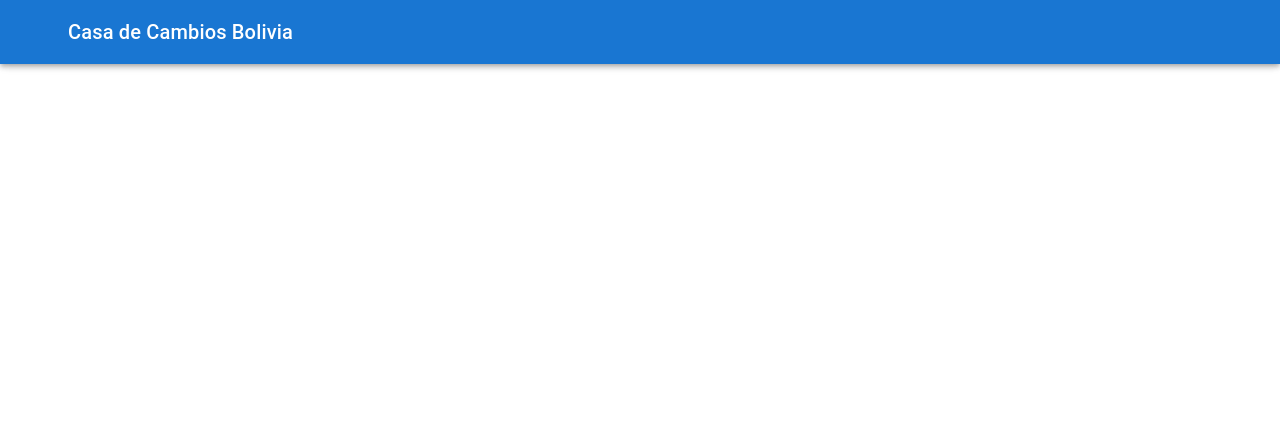
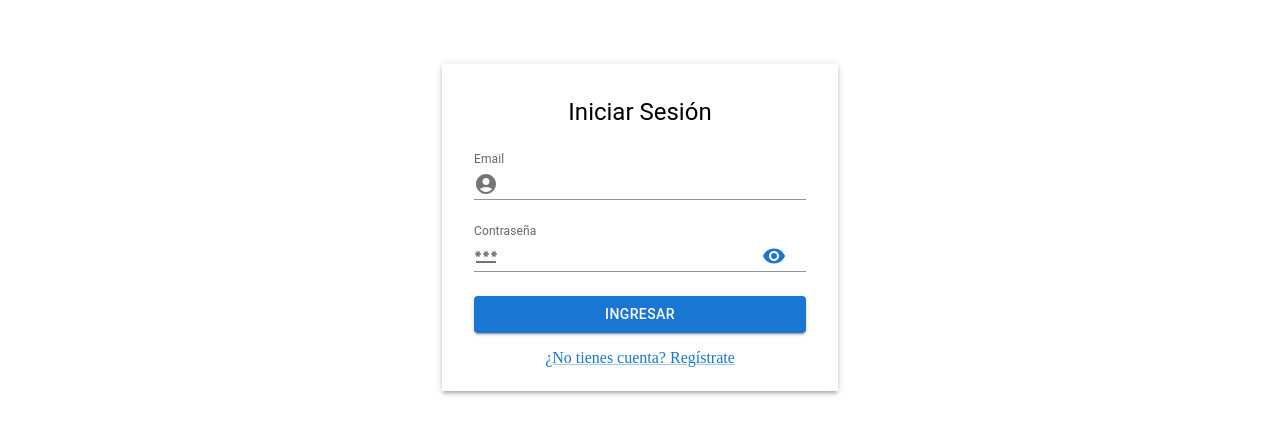
Before and after one commit to Andrezuu/proyecto-certi-react, a React (Vite) app: page /login in a window 1280 px wide. Shown: the top 434 px of the page. Built offline with nearby package versions, Linux system fonts and the light colour scheme; some icons are missing.

Commit message:
correccion de rutas

```diff
--- a/src/App.tsx
+++ b/src/App.tsx
@@ -1,13 +1,8 @@
 import "./App.css";
 import { AppRoutes } from "./routes/routes";
-import Layout from "./layout/Layout";
 
 function App() {
-  return (
-    <Layout>
-      <AppRoutes />
-    </Layout>
-  );
+  return <AppRoutes />;
 }
 
 export default App;
--- a/src/routes/routes.tsx
+++ b/src/routes/routes.tsx
@@ -21,7 +21,7 @@ export const AppRoutes = () => {
           path="/app"
           element={
             <ProtectedRoutes>
-              <Layout children={undefined} />
+              <Layout/>
             </ProtectedRoutes>
           }
         >
```
Also changed, not shown: src/layout/Layout.tsx (+1 -7 lines).
